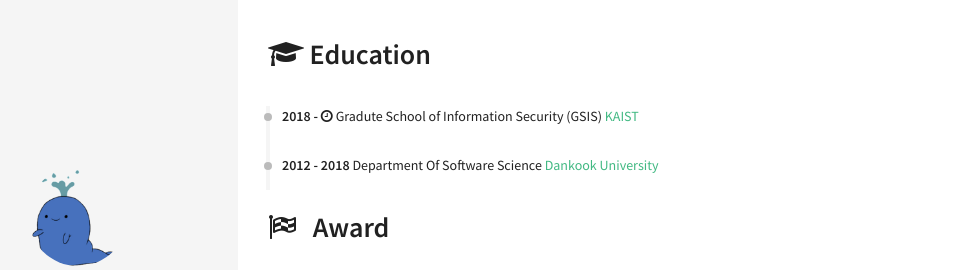
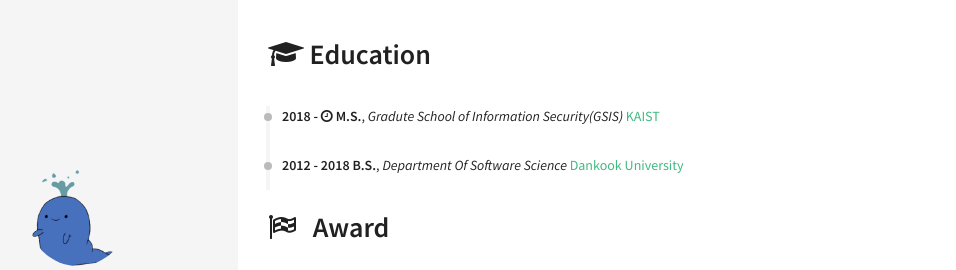
Before and after one commit to zanywhale/zanywhale.github.io, a Jekyll site: the page built from index.html, in a window 1280 px wide. Shown: the part 207-477 px from the top of the page, without its empty margins (82-1038 px from the left). Built offline with Jekyll 4.4.1, drawn with Linux system fonts in a browser that asks for light colours.

Commit message:
feat: Update new URL

```diff
--- a/_data/index/education.yml
+++ b/_data/index/education.yml
@@ -1,9 +1,9 @@
 - name: KAIST
-  link: http://kaist.ac.kr
+  link: https://softsec.kaist.ac.kr/
   date: 2018 - <i class="fa fa-clock-o" aria-hidden="true" title="Until Now"></i>
-  descr: Gradute School of Information Security (GSIS)
+  descr: <strong>M.S.</strong>, <em>Gradute School of Information Security(GSIS)</em>
 
 - name: Dankook University
   link: http://www.dankook.ac.kr
   date: 2012 - 2018
-  descr: Department Of Software Science
+  descr: <strong>B.S.</strong>, <em>Department Of Software Science</em>
```
